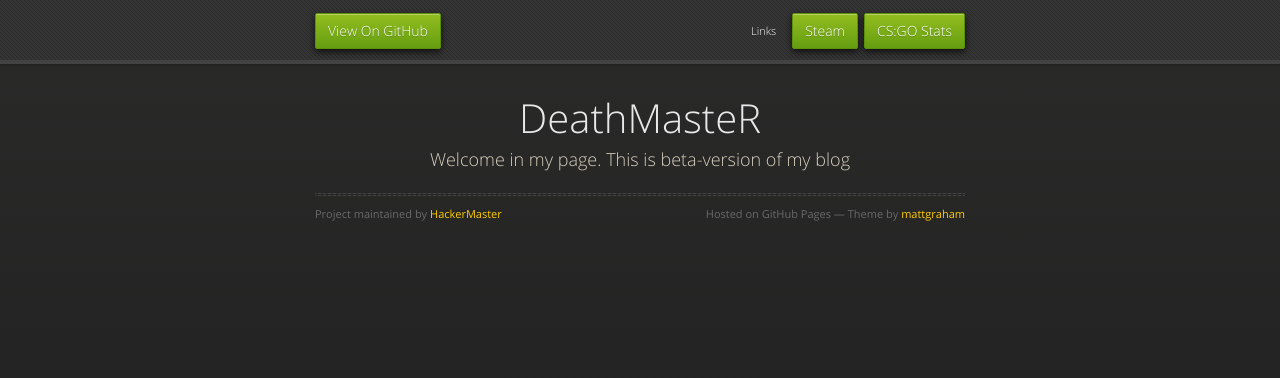
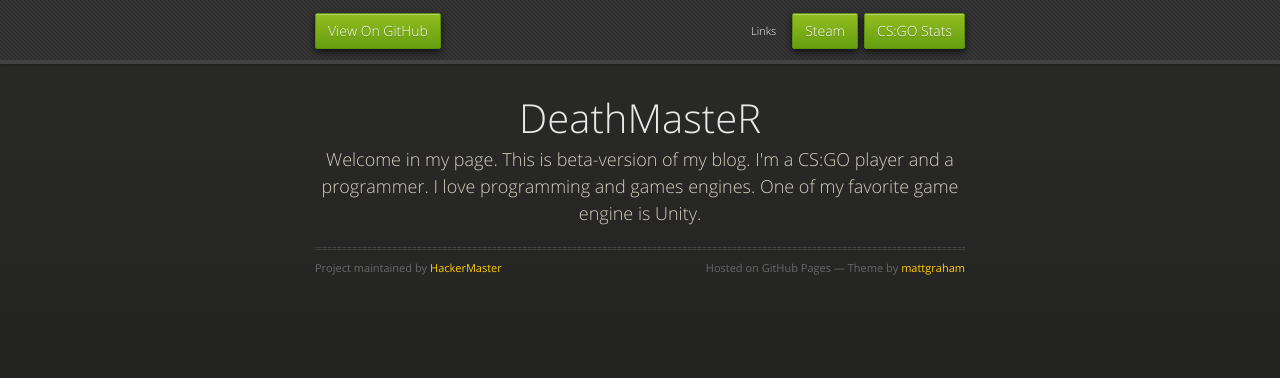
Before and after one commit to HackerMaster/MyWebsite, a plain HTML site: page index.html in a window 1280 px wide. Drawn offline with nearby package versions, Linux system fonts and the light colour scheme.

Commit message:
Update index.html

```diff
--- a/index.html
+++ b/index.html
@@ -31,7 +31,7 @@
       <section>
         <div id="title">
           <h1>DeathMasteR</h1>
-          <p>Welcome in my page. This is beta-version of my blog </p>
+          <p>Welcome in my page. This is beta-version of my blog. I'm a CS:GO player and a programmer. I love programming and games engines. One of my favorite game engine is Unity. </p>
           <hr>
           <span class="credits left">Project maintained by <a href="https://github.com/HackerMaster">HackerMaster</a></span>
           <span class="credits right">Hosted on GitHub Pages &mdash; Theme by <a href="https://twitter.com/michigangraham">mattgraham</a></span>
```
